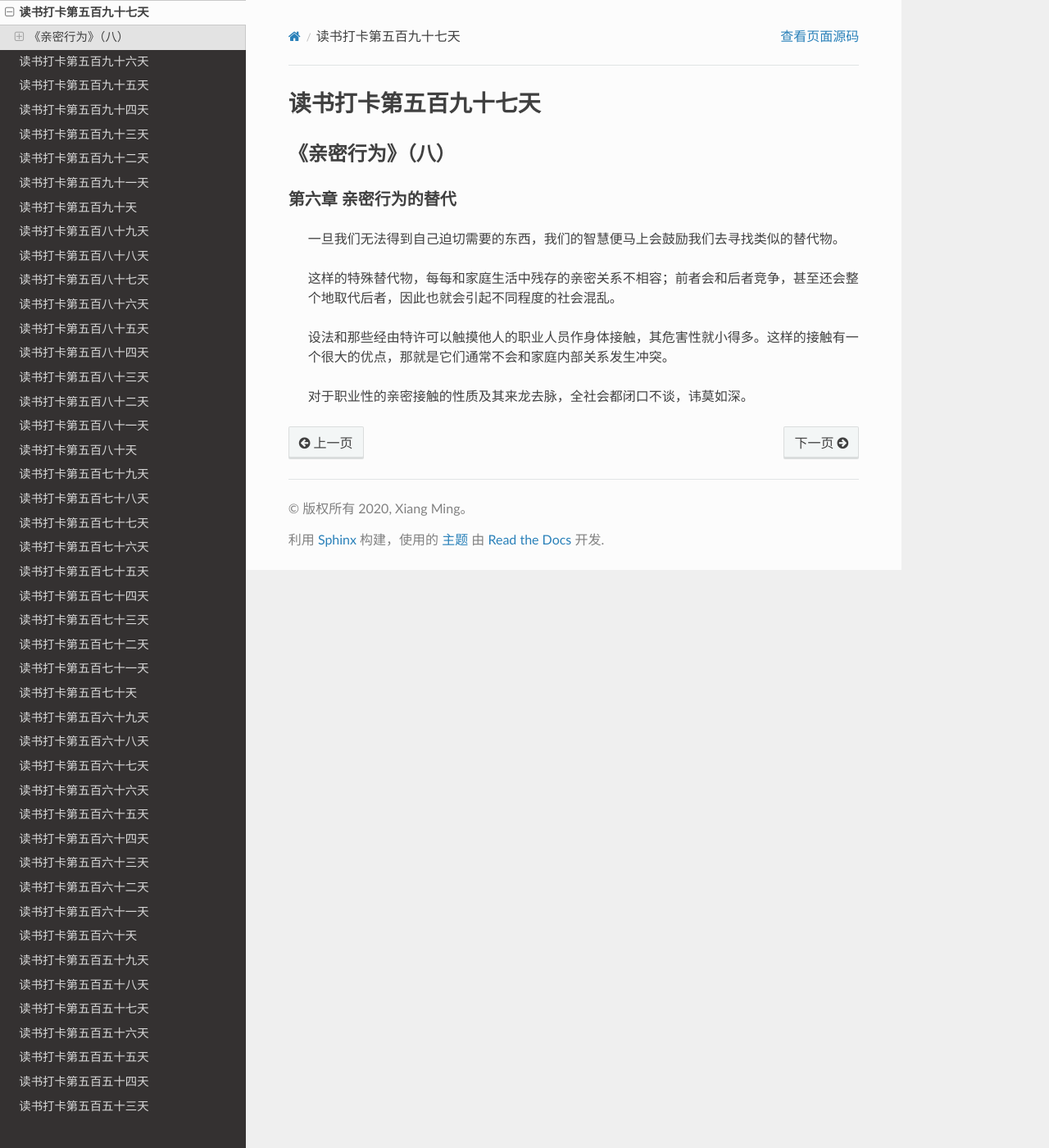
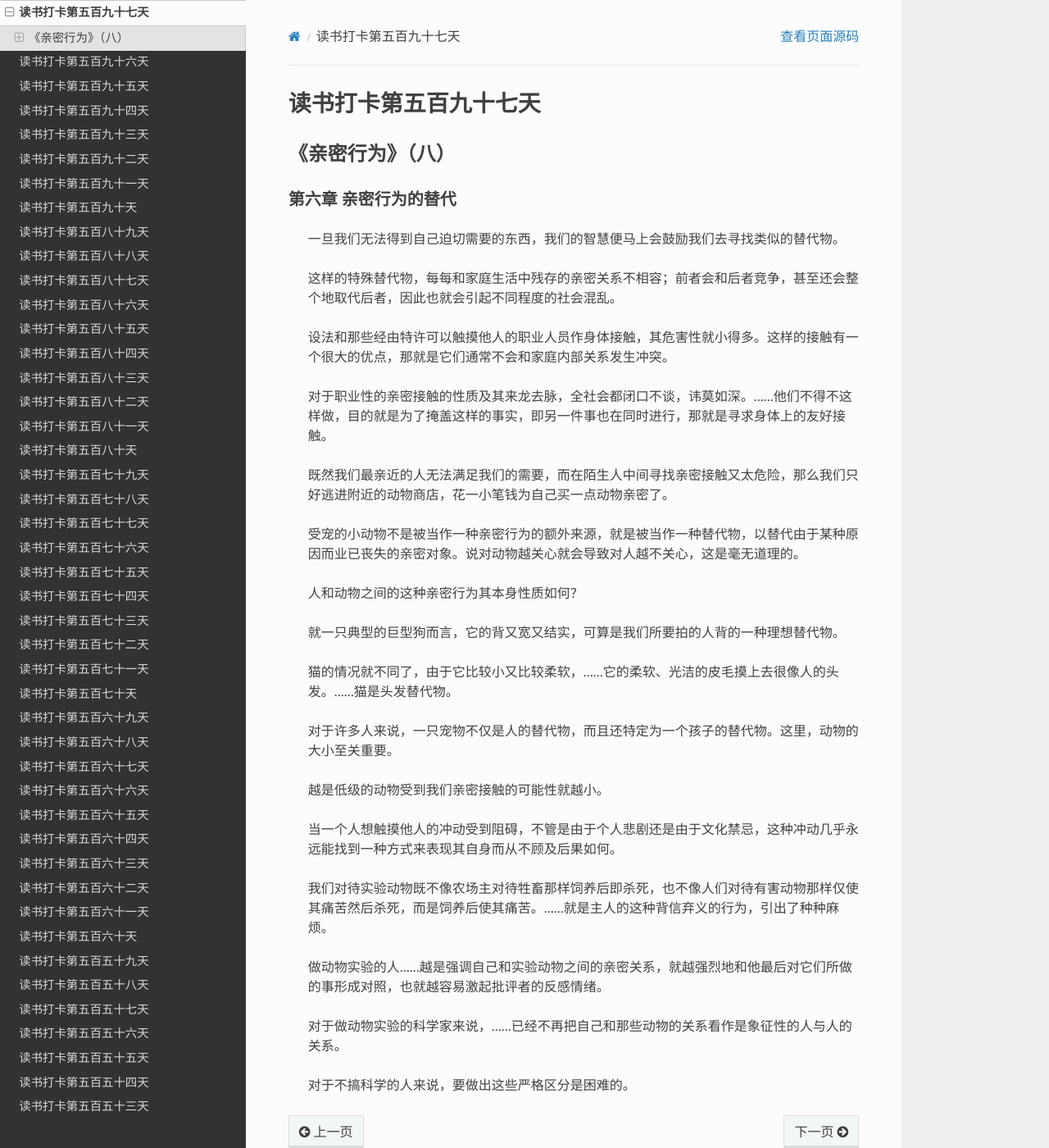
Before and after one commit to xiangming1975/reading, a Sphinx documentation site: the page built from source/2022-06-24.md, in a window 1280 px wide and 1400 px high. Shown: the whole window at 82% size. Built offline with Sphinx 7.4.7 and the Read the Docs theme 2.0.0, drawn with Linux system fonts in a browser that asks for light colours.

Commit message:
自动提交时间: 2022-06-26T22:00:03,817997887+08:00

```diff
--- a/source/2022-06-24.md
+++ b/source/2022-06-24.md
@@ -8,4 +8,28 @@
 
 > 设法和那些经由特许可以触摸他人的职业人员作身体接触，其危害性就小得多。这样的接触有一个很大的优点，那就是它们通常不会和家庭内部关系发生冲突。
 
-> 对于职业性的亲密接触的性质及其来龙去脉，全社会都闭口不谈，讳莫如深。
+> 对于职业性的亲密接触的性质及其来龙去脉，全社会都闭口不谈，讳莫如深。……他们不得不这样做，目的就是为了掩盖这样的事实，即另一件事也在同时进行，那就是寻求身体上的友好接触。
+
+> 既然我们最亲近的人无法满足我们的需要，而在陌生人中间寻找亲密接触又太危险，那么我们只好逃进附近的动物商店，花一小笔钱为自己买一点动物亲密了。
+
+> 受宠的小动物不是被当作一种亲密行为的额外来源，就是被当作一种替代物，以替代由于某种原因而业已丧失的亲密对象。说对动物越关心就会导致对人越不关心，这是毫无道理的。
+
+> 人和动物之间的这种亲密行为其本身性质如何？
+
+> 就一只典型的巨型狗而言，它的背又宽又结实，可算是我们所要拍的人背的一种理想替代物。
+
+> 猫的情况就不同了，由于它比较小又比较柔软，……它的柔软、光洁的皮毛摸上去很像人的头发。……猫是头发替代物。
+
+> 对于许多人来说，一只宠物不仅是人的替代物，而且还特定为一个孩子的替代物。这里，动物的大小至关重要。
+
+> 越是低级的动物受到我们亲密接触的可能性就越小。
+
+> 当一个人想触摸他人的冲动受到阻碍，不管是由于个人悲剧还是由于文化禁忌，这种冲动几乎永远能找到一种方式来表现其自身而从不顾及后果如何。
+
+> 我们对待实验动物既不像农场主对待牲畜那样饲养后即杀死，也不像人们对待有害动物那样仅使其痛苦然后杀死，而是饲养后使其痛苦。……就是主人的这种背信弃义的行为，引出了种种麻烦。
+
+> 做动物实验的人……越是强调自己和实验动物之间的亲密关系，就越强烈地和他最后对它们所做的事形成对照，也就越容易激起批评者的反感情绪。
+
+> 对于做动物实验的科学家来说，……已经不再把自己和那些动物的关系看作是象征性的人与人的关系。
+
+> 对于不搞科学的人来说，要做出这些严格区分是困难的。
```
Also changed, not shown: source/2022-06-25.md (added, +5 -0 lines).
